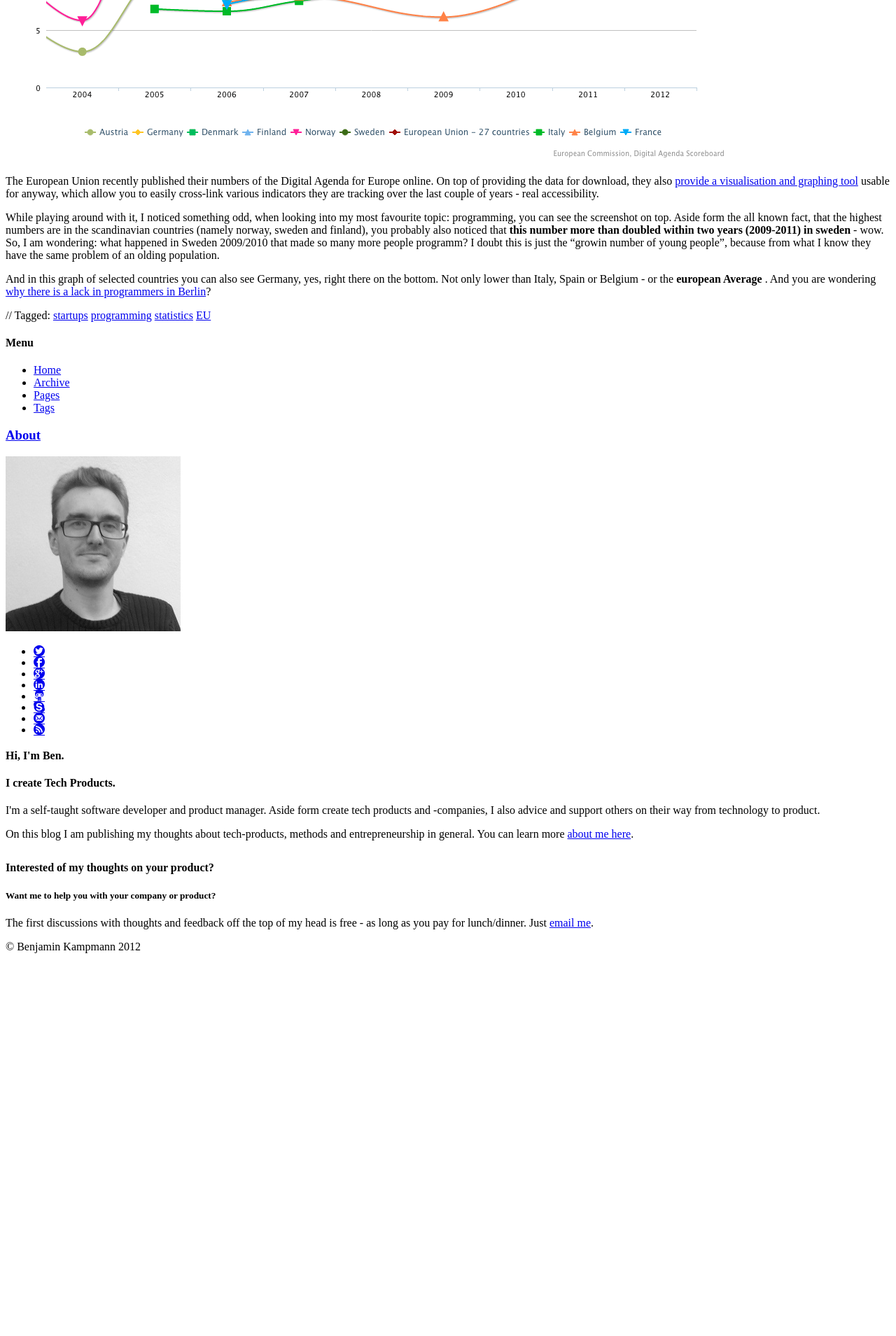
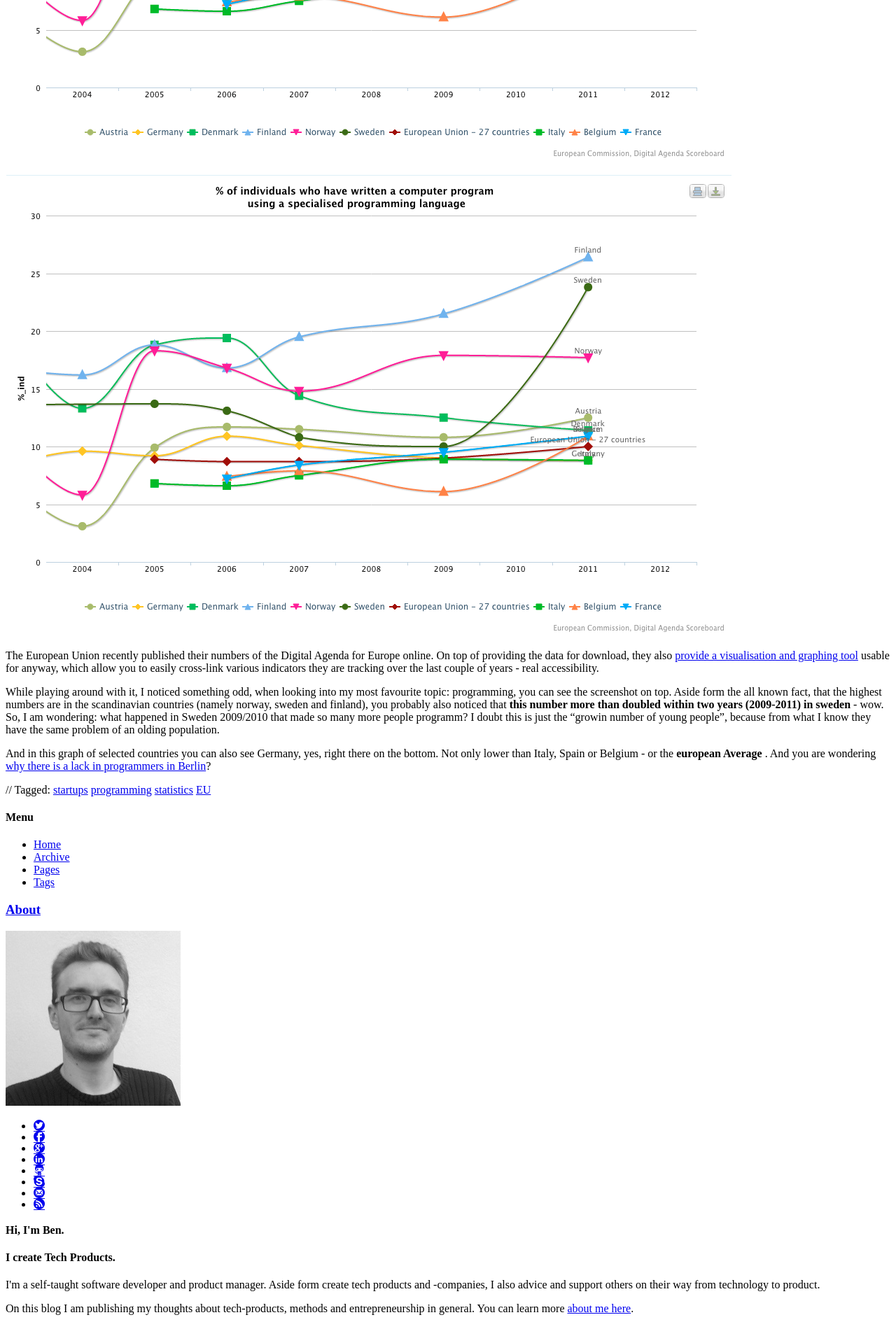
Before and after one commit to gnunicorn/blog, a Jekyll site: the page built from _posts/2012-11-24-germany-sucks-at-programming---statistically-speaking.md, in a window 1280 px wide. Shown: the part 661-2570 px from the top of the page at 70% size. Built offline with Jekyll 4.4.1, drawn with Linux system fonts in a browser that asks for light colours; before the commit the page ends 2039 px from its top, so only the background shows below that.

Commit message:
fix broken image relations

```diff
--- a/_posts/2012-11-24-germany-sucks-at-programming---statistically-speaking.md
+++ b/_posts/2012-11-24-germany-sucks-at-programming---statistically-speaking.md
@@ -2,11 +2,10 @@
 layout: post
 title: "Germany sucks at programming - statistically speaking"
 tagline: "And what happened in Sweden between 2009 and 2011 to make their relative number double?"
-description: "![Programming in Sweden](/assets/content/posts/programming_in_sweeden_screenshot.png)
-
-The European Union recently published their numbers of the Digital Agenda for Europe online. On top of providing the data for download, they also [provide a visualisation and graphing tool](https://ec.europa.eu/digital-agenda/en/graphs) usable for anyway, which allow you to easily cross-link various indicators they are tracking over the last couple of years - real accessibility."
+description: "The European Union recently published their numbers of the Digital Agenda for Europe online. On top of providing the data for download, they also [provide a visualisation and graphing tool](https://ec.europa.eu/digital-agenda/en/graphs) usable for anyway, which allow you to easily cross-link various indicators they are tracking over the last couple of years - real accessibility."
 category:
 tags: ["startups", "programming", "statistics", "EU"]
+image: /assets/content/posts/programming_in_sweeden_screenshot.png
 ---
 {% include JB/setup %}
 
```
Also changed, not shown: _posts/2012-02-13-mentoring-startuplive-vienna.md (+2 -0 lines), _posts/2012-03-09-its-time-for-a-change---inside-recommendations.md (+0 -1 lines).
